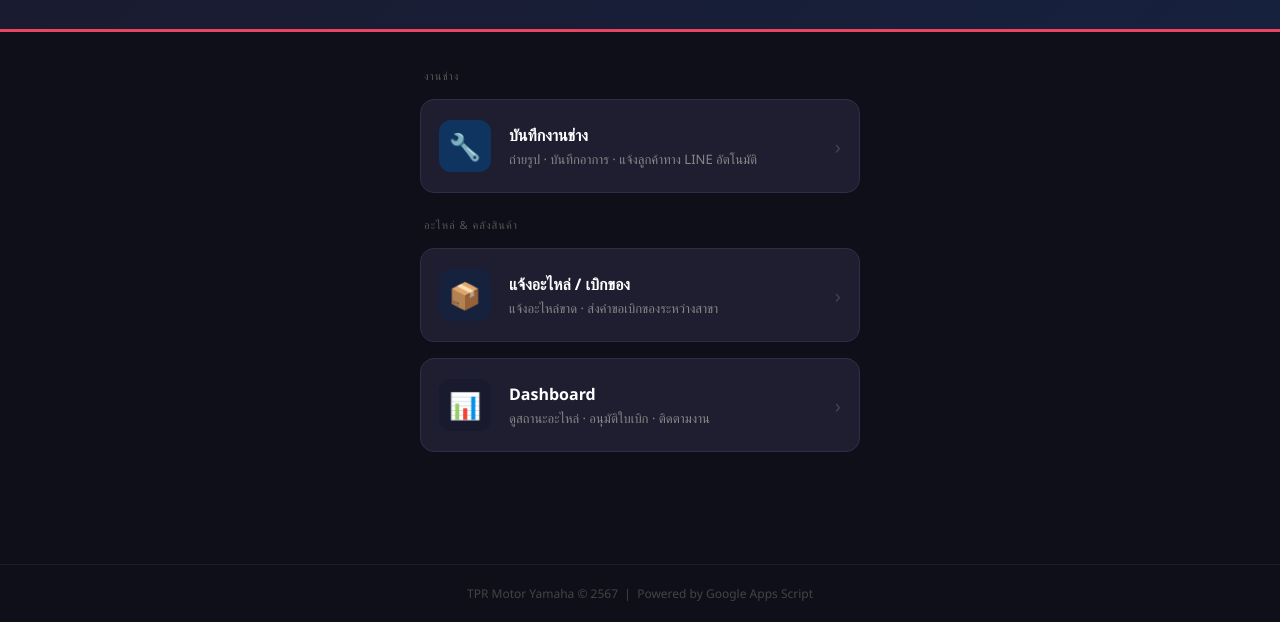
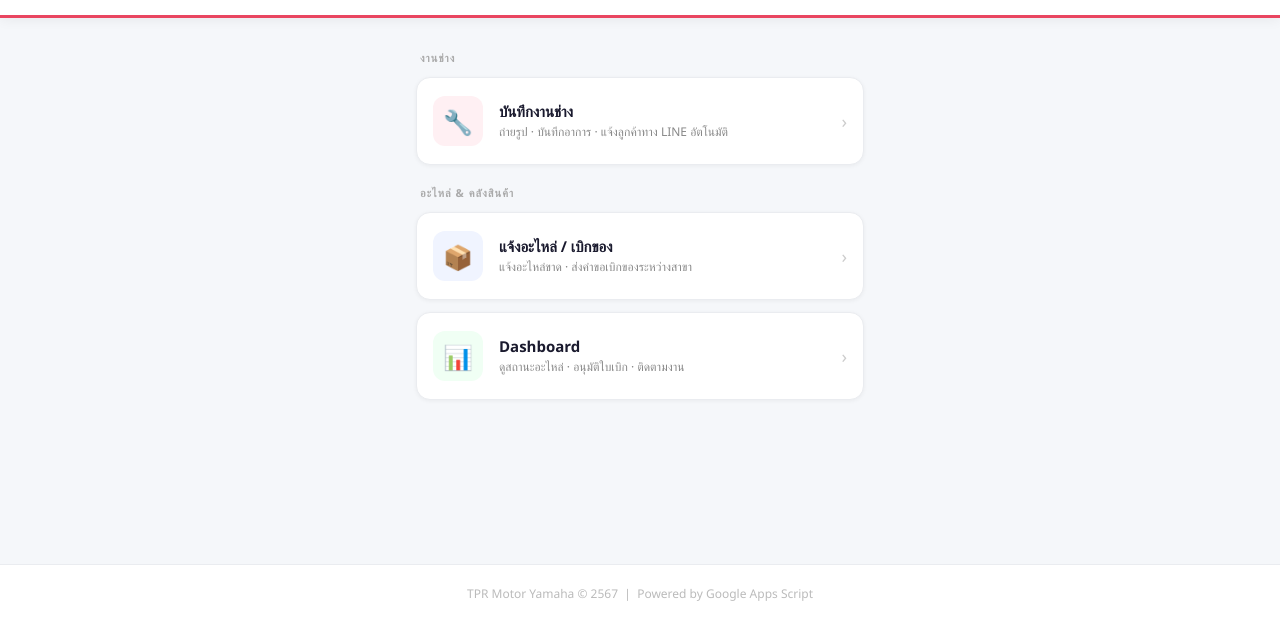
Before and after one commit to Cernsirin/tpr-motor, a plain HTML site: page index.html in a window 1280 px wide. Shown: the part 178-800 px from the top of the page. Drawn offline with Linux system fonts and the light colour scheme.

Commit message:
Update index.html

```diff
--- a/index.html
+++ b/index.html
@@ -7,95 +7,65 @@
 <style>
   * { box-sizing: border-box; margin: 0; padding: 0; -webkit-tap-highlight-color: transparent; }
   body {
-    background: #0f0f1a;
-    color: #e0e0e0;
+    background: #f5f7fa;
+    color: #1a1a2e;
     font-family: 'Segoe UI', sans-serif;
     min-height: 100vh;
-    display: flex;
-    flex-direction: column;
+    display: flex; flex-direction: column;
   }
 
-  /* ── Header ── */
   .header {
-    background: linear-gradient(135deg, #1a1a2e, #16213e);
-    padding: 40px 20px 32px;
+    background: #fff;
+    padding: 36px 20px 28px;
     text-align: center;
     border-bottom: 3px solid #e94560;
+    box-shadow: 0 2px 12px rgba(0,0,0,0.06);
   }
-  .logo { font-size: 48px; margin-bottom: 12px; }
-  .header h1 { font-size: 24px; font-weight: 800; color: #fff; letter-spacing: 1px; }
-  .header p  { font-size: 14px; color: #888; margin-top: 6px; }
+  .logo { font-size: 48px; margin-bottom: 10px; }
+  .header h1 { font-size: 22px; font-weight: 800; color: #1a1a2e; letter-spacing: 0.5px; }
+  .header p  { font-size: 13px; color: #888; margin-top: 6px; }
 
-  /* ── Cards ── */
   .cards {
-    padding: 28px 20px 40px;
-    display: flex;
-    flex-direction: column;
-    gap: 16px;
-    max-width: 480px;
-    margin: 0 auto;
-    width: 100%;
+    padding: 24px 16px 40px;
+    display: flex; flex-direction: column; gap: 12px;
+    max-width: 480px; margin: 0 auto; width: 100%;
+  }
+
+  .section-title {
+    font-size: 11px; color: #aaa; letter-spacing: 1px;
+    text-transform: uppercase; padding: 0 4px; margin-top: 8px;
+    font-weight: 700;
   }
 
   .card {
-    display: flex;
-    align-items: center;
-    gap: 18px;
-    padding: 20px 18px;
-    background: #1e1e30;
-    border-radius: 14px;
-    border: 1.5px solid #2e2e4a;
-    text-decoration: none;
-    color: inherit;
-    transition: border-color .2s, background .2s, transform .1s;
-    cursor: pointer;
+    display: flex; align-items: center; gap: 16px;
+    padding: 18px 16px;
+    background: #fff; border-radius: 14px;
+    border: 1.5px solid #eaecf0;
+    text-decoration: none; color: inherit;
+    transition: border-color .2s, box-shadow .2s, transform .1s;
+    box-shadow: 0 1px 4px rgba(0,0,0,0.05);
   }
   .card:active { transform: scale(0.98); }
-  .card:hover  { border-color: #e94560; background: #23233a; }
+  .card:hover  { border-color: #e94560; box-shadow: 0 4px 16px rgba(233,69,96,0.1); }
 
   .card-icon {
-    width: 52px;
-    height: 52px;
-    border-radius: 12px;
-    display: flex;
-    align-items: center;
-    justify-content: center;
-    font-size: 26px;
-    flex-shrink: 0;
+    width: 50px; height: 50px; border-radius: 12px;
+    display: flex; align-items: center; justify-content: center;
+    font-size: 24px; flex-shrink: 0;
   }
-  .icon-mechanic  { background: #0f3460; }
-  .icon-form      { background: #16213e; }
-  .icon-dashboard { background: #1a1a2e; }
+  .icon-mechanic  { background: #fff0f3; }
+  .icon-form      { background: #f0f4ff; }
+  .icon-dashboard { background: #f0fff4; }
 
-  .card-text {}
-  .card-title { font-size: 16px; font-weight: 700; color: #fff; margin-bottom: 4px; }
-  .card-desc  { font-size: 13px; color: #888; line-height: 1.4; }
+  .card-title { font-size: 15px; font-weight: 700; color: #1a1a2e; margin-bottom: 3px; }
+  .card-desc  { font-size: 12px; color: #888; line-height: 1.4; }
+  .card-arrow { margin-left: auto; color: #ccc; font-size: 18px; flex-shrink: 0; }
 
-  .card-arrow {
-    margin-left: auto;
-    color: #444;
-    font-size: 20px;
-    flex-shrink: 0;
-  }
-
-  /* ── Divider ── */
-  .section-title {
-    font-size: 11px;
-    color: #555;
-    letter-spacing: 1px;
-    text-transform: uppercase;
-    padding: 0 4px;
-    margin-top: 8px;
-  }
-
-  /* ── Footer ── */
   .footer {
-    margin-top: auto;
-    padding: 20px;
-    text-align: center;
-    font-size: 12px;
-    color: #444;
-    border-top: 1px solid #1e1e30;
+    margin-top: auto; padding: 20px;
+    text-align: center; font-size: 12px; color: #bbb;
+    border-top: 1px solid #eaecf0; background: #fff;
   }
 </style>
 </head>
@@ -113,7 +83,7 @@
 
   <a class="card" href="tpr-mechanic-form.html">
     <div class="card-icon icon-mechanic">🔧</div>
-    <div class="card-text">
+    <div>
       <div class="card-title">บันทึกงานช่าง</div>
       <div class="card-desc">ถ่ายรูป · บันทึกอาการ · แจ้งลูกค้าทาง LINE อัตโนมัติ</div>
     </div>
@@ -124,7 +94,7 @@
 
   <a class="card" href="tpr-form-v2.html">
     <div class="card-icon icon-form">📦</div>
-    <div class="card-text">
+    <div>
       <div class="card-title">แจ้งอะไหล่ / เบิกของ</div>
       <div class="card-desc">แจ้งอะไหล่ขาด · ส่งคำขอเบิกของระหว่างสาขา</div>
     </div>
@@ -133,7 +103,7 @@
 
   <a class="card" href="tpr-dashboard-v2.html">
     <div class="card-icon icon-dashboard">📊</div>
-    <div class="card-text">
+    <div>
       <div class="card-title">Dashboard</div>
       <div class="card-desc">ดูสถานะอะไหล่ · อนุมัติใบเบิก · ติดตามงาน</div>
     </div>
```
